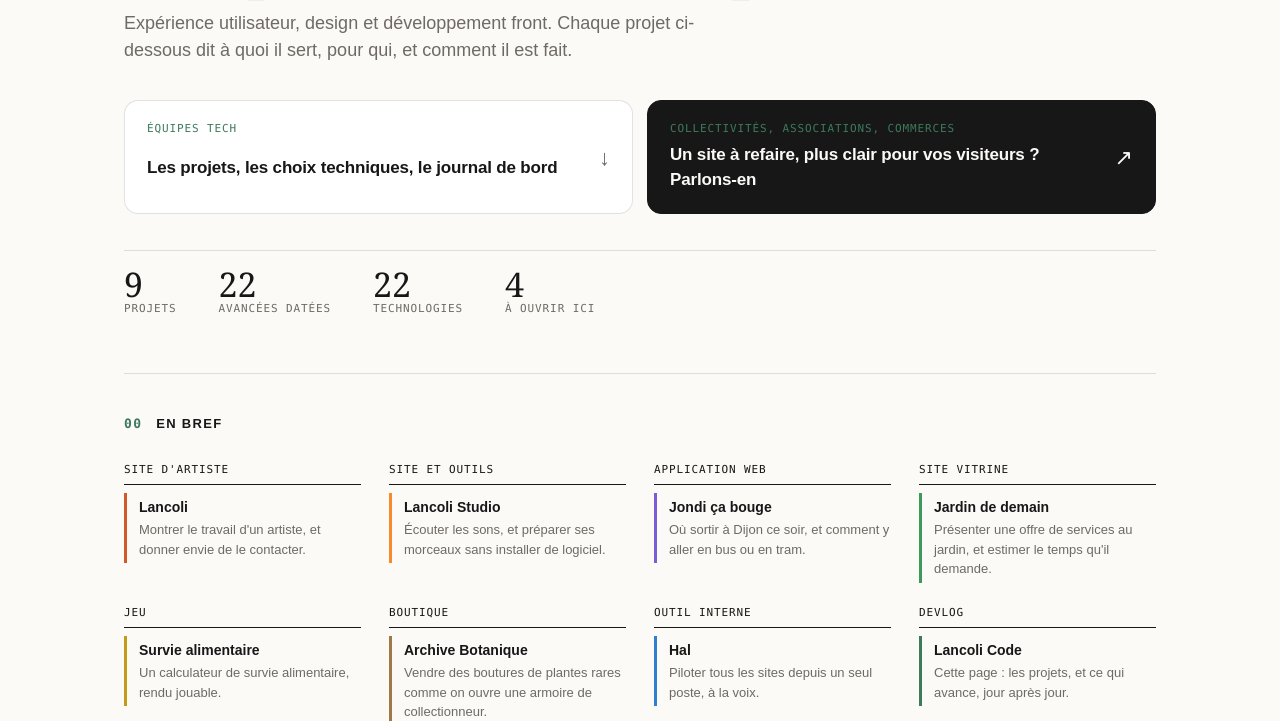
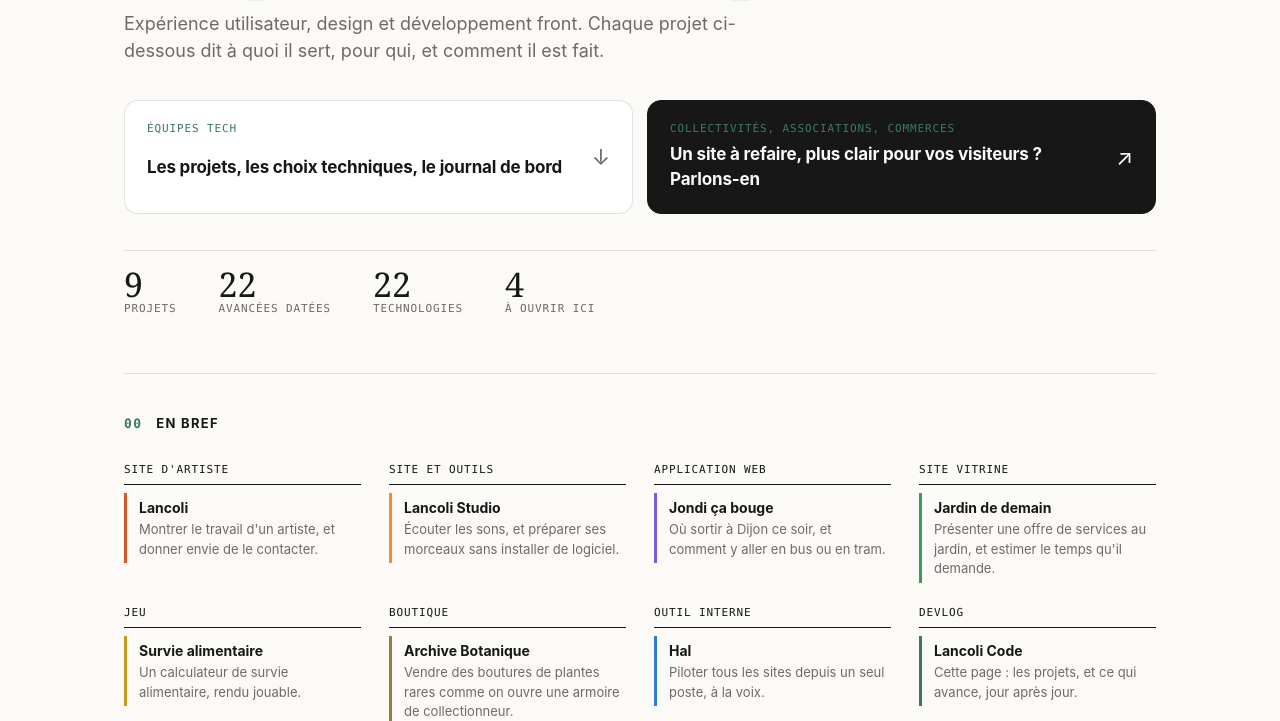
Before and after one commit to Lancoli/lancoli-code, a plain HTML site: page index.html in a window 1280 px wide. Shown: the part 463-1184 px from the top of the page. Drawn offline with Linux system fonts and the light colour scheme.

Commit message:
style(typo): 💄 remplacer Arial par la pile système complète
Aligne la typographie sur le design system du portfolio.

Ticket: #330

```diff
--- a/css/code.css
+++ b/css/code.css
@@ -31,7 +31,7 @@ body {
     margin: 0;
     background: var(--paper);
     color: var(--ink);
-    font: 14px/1.5 Arial, sans-serif;
+    font: 14px/1.5 'Inter var', Inter, -apple-system, BlinkMacSystemFont, 'Segoe UI Variable', system-ui, sans-serif;
     -webkit-font-smoothing: antialiased;
 }
 
```
